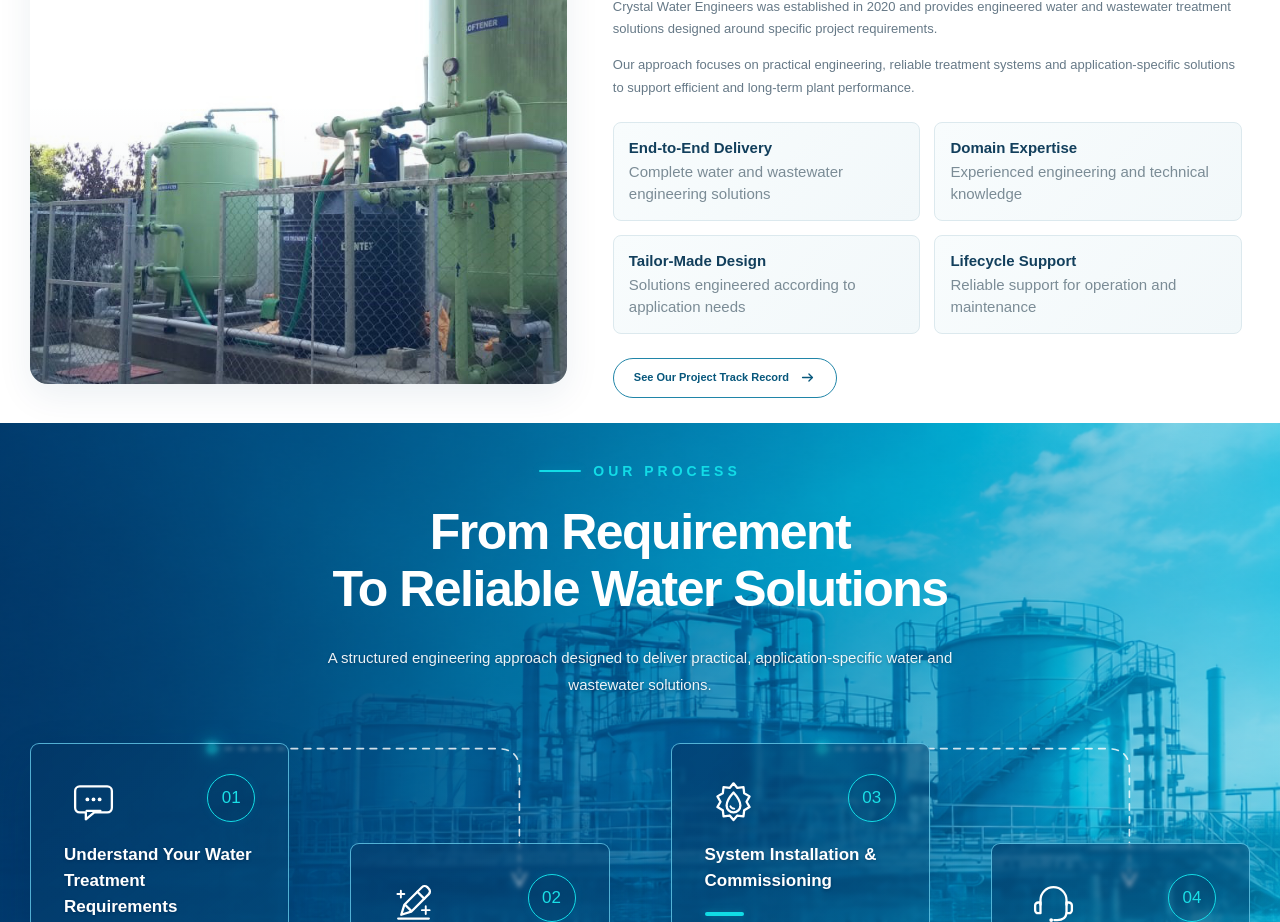
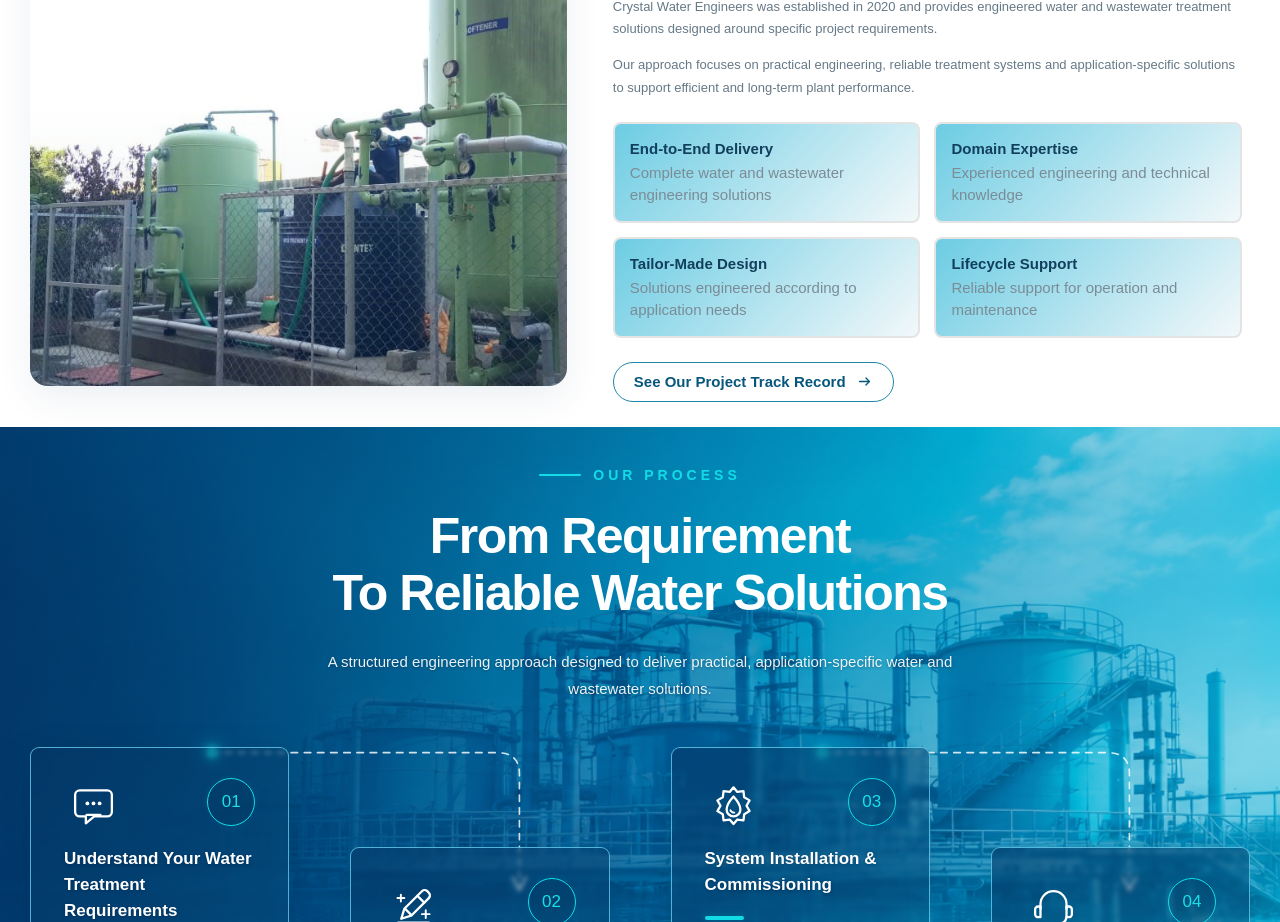
Before and after one commit to gokulvidhyatech-web/Crystalwaterengineers, a React (Vite) app in the folder frontend/: page / in a window 1280 px wide. Shown: the part 1040-1962 px from the top of the page. Built offline with nearby package versions, Linux system fonts and the light colour scheme.

Commit message:
Fix Vite build configuration

```diff
--- a/frontend/src/components/AboutSection.css
+++ b/frontend/src/components/AboutSection.css
@@ -212,14 +212,14 @@
 
   padding: 14px 15px;
 
-  border: 1px solid #dce9ee;
+  border: 2px solid #e4e4e4;
 
   border-radius: 8px;
 
   background:
     linear-gradient(
       135deg,
-      #f8fcfd 0%,
+      #6ccce3 0%,
       #f2f8fa 100%
     );
 
@@ -303,7 +303,7 @@
 
   text-decoration: none;
 
-  font-size: 11px;
+  font-size: 15px;
 
   font-weight: 600;
 
```
